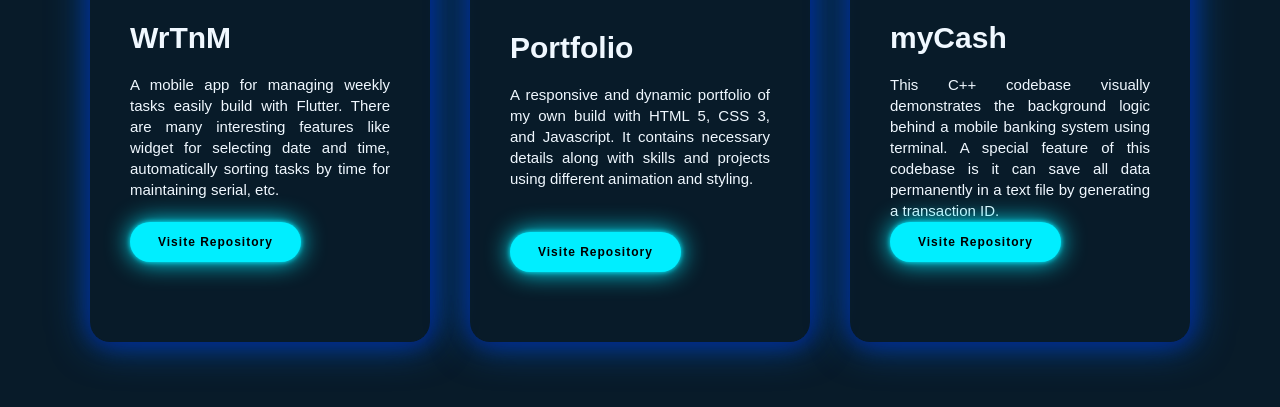
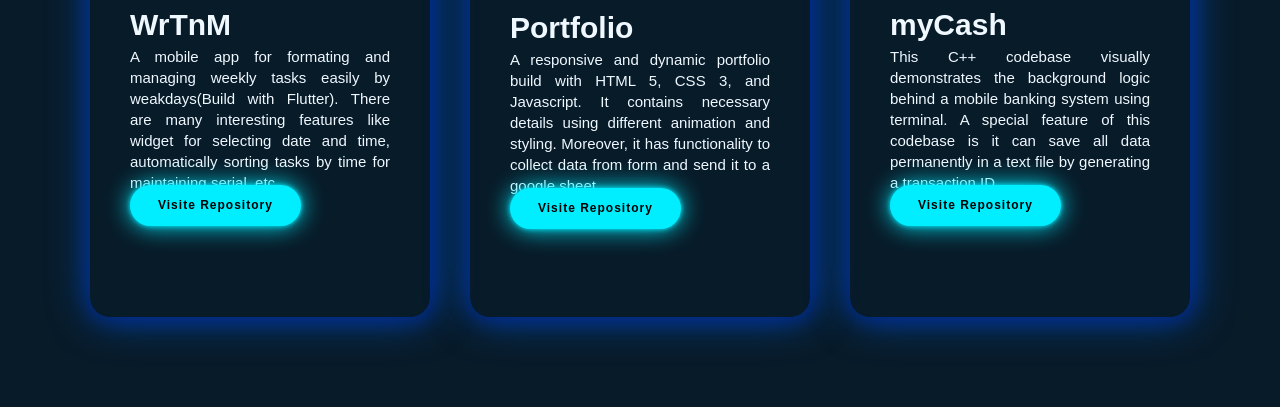
Before and after one commit to sajid1495/Portfolio, a plain HTML site: page index.html in a window 1280 px wide. Shown: the part 3038-3445 px from the top of the page. Drawn offline with nearby package versions, Linux system fonts and the light colour scheme.

```diff
--- a/index.html
+++ b/index.html
@@ -166,8 +166,8 @@
 
                     <div class="projectbox">
                         <i class="bx bxl-android" style="color: #00eeff;"></i><i class="bx bxl-apple" style="color: #00eeff;"></i>
-                        <h2>WrTnM</h2>
-                        <p>A mobile app for managing weekly tasks easily build with Flutter.
+                        <h2 class="debughead">WrTnM</h2>
+                        <p>A mobile app for formating and managing weekly tasks easily by weakdays(Build with Flutter).
                             There are many interesting features like widget for selecting date and time, automatically sorting tasks by time for maintaining serial, etc.</p>
                         <a href="https://github.com/sajid1495/Weekly-Routine-Manager" target="_blank" class="read">Visite Repository</a>
                     </div>
@@ -175,15 +175,16 @@
                     <div class="projectbox">
                         <div class="portfolioicon"><i class="bx bx-code" id="bxcode" style="color: #00eeff;"></i><i class='bx bx-world' id="bxworld" style='color:#00eeff' ></i></div>
                         <h2>Portfolio</h2>
-                        <p>A responsive and dynamic portfolio of my own build with HTML 5, CSS 3, and Javascript.
-                            It contains necessary details along with skills and projects using different animation and styling.
+                        <p>A responsive and dynamic portfolio build with HTML 5, CSS 3, and Javascript.
+                            It contains necessary details using different animation and styling.
+                            Moreover, it has functionality to collect data from form and send it to a google sheet.
                         </p>
-                        <a href="" class="read">Visite Repository</a>
+                        <a href="https://github.com/sajid1495/Portfolio" target="_blank" class="read">Visite Repository</a>
                     </div>
 
                     <div class="projectbox">
                         <i class="bx bx-crop" style="color: #00eeff;"></i><i class='bx bxs-terminal' style='color:#00eeff' ></i>
-                        <h2>myCash</h2>
+                        <h2 class="debughead">myCash</h2>
                         <p>This C++ codebase visually demonstrates the background logic behind a mobile banking system using terminal.
                             A special feature of this codebase is it can save all data permanently in a text file by generating a transaction ID.
                             </p>
--- a/styles.css
+++ b/styles.css
@@ -263,7 +263,7 @@
     border-radius: 10px;
     width: 100%;
     height: 5px;
-    margin-bottom: 30px;
+    margin-bottom: 36px;
     background-color: #000000;
     animation: animate 1s linear forwards;
     transform: scaleX(0);
@@ -487,9 +487,13 @@
     box-shadow: 1px 1px 20px #012290f7, 1px 1px 40px #0053b8f7;
 }
 
+.debughead{
+    margin-top: 7px;
+}
+
 .project-list i{
     font-size: 50px;
-    margin-bottom: 30px;
+    margin-bottom: 10px;
 }
 
 .portfolioicon{
@@ -508,7 +512,6 @@
 .project-list div h2{
     font-size: 30px;
     font-weight: 600;
-    margin-bottom: 15px;
 }
 
 .project-list div p{
```
Also changed, not shown: about-image.png (deleted).
